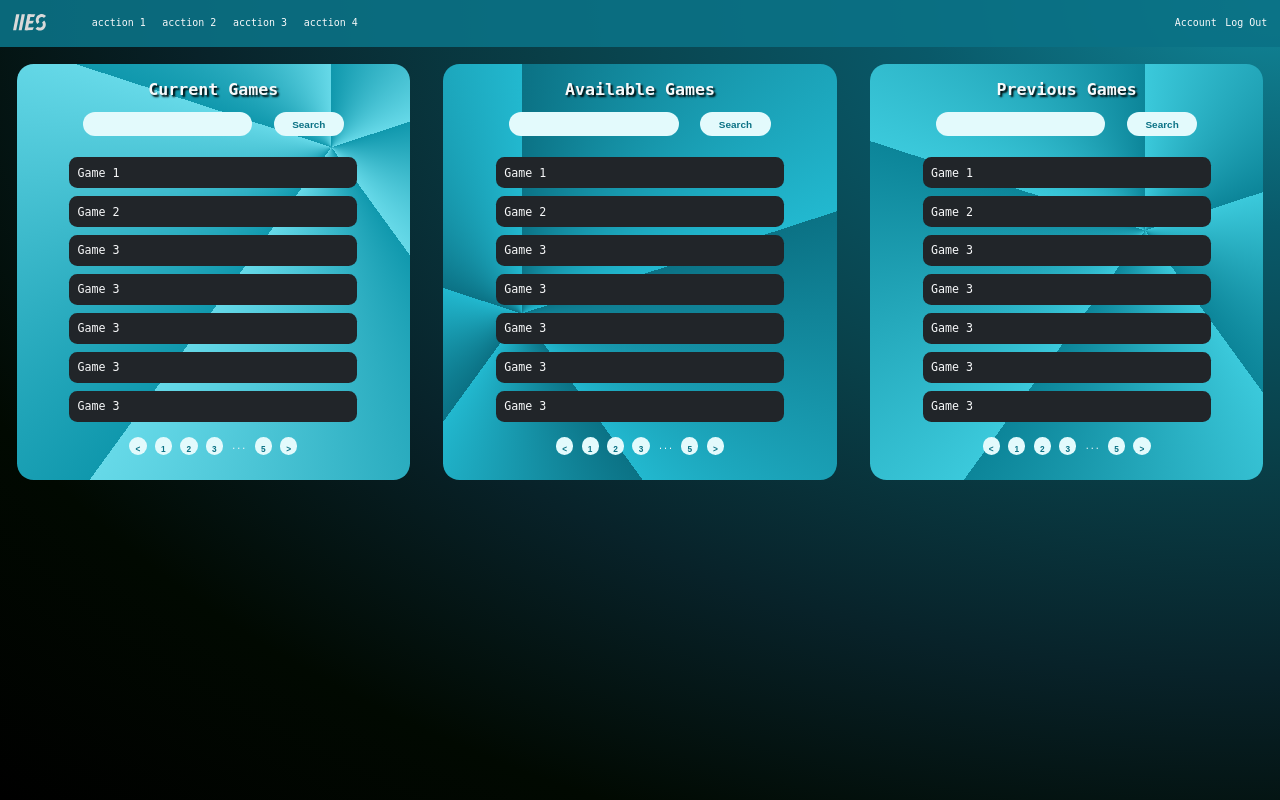
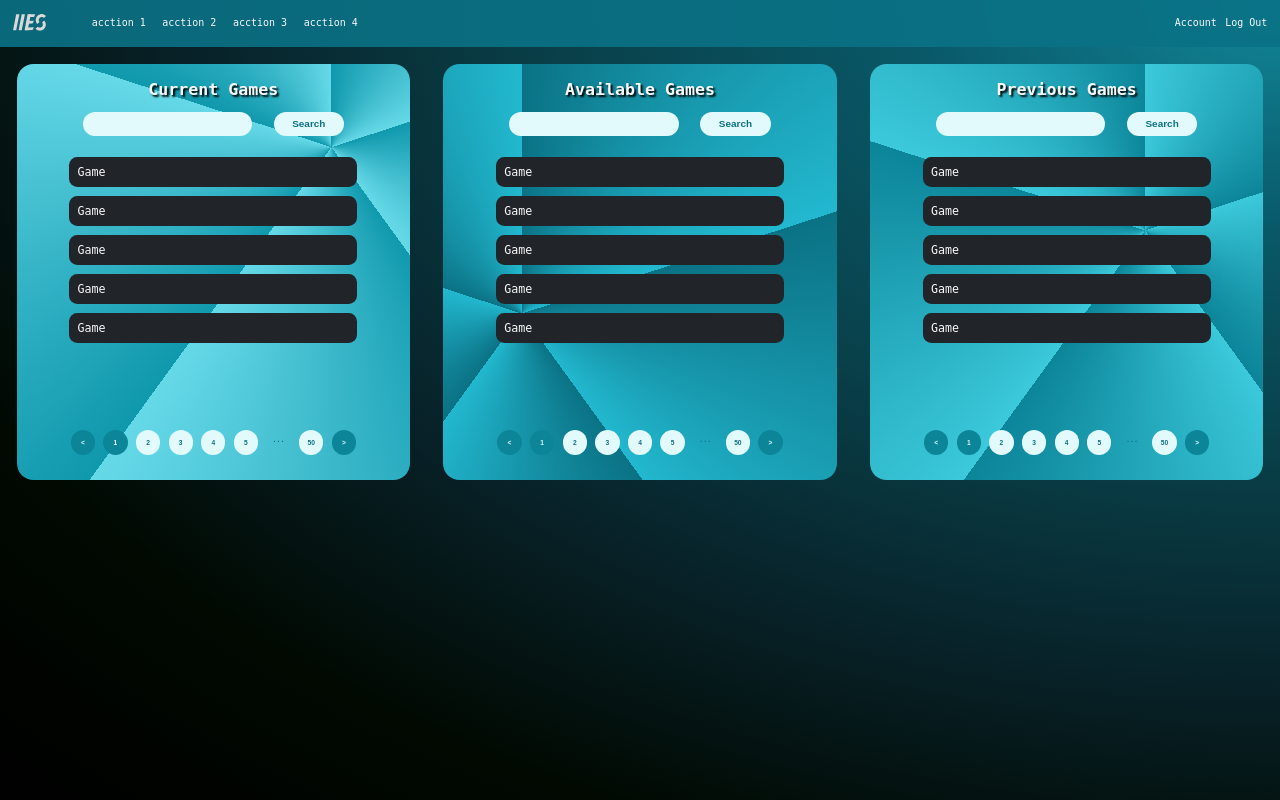
Before and after one commit to BrunBruno/ExchangeSimulatorFront, a React (Vite) app in the folder exchange-simulator/: page / in a window 1280 px wide. Built offline with nearby package versions, Linux system fonts and the light colour scheme.

Commit message:
Add paggination

```diff
--- a/exchange-simulator/src/components/hub-page/games-section/Crad.jsx
+++ b/exchange-simulator/src/components/hub-page/games-section/Crad.jsx
@@ -1,14 +1,76 @@
+import { useState } from "react";
 import classes from "./Games.module.scss";
 
 function Card(props) {
-  let currentPage = 1;
-  let totalPages = 5;
+  const [currentPage, setCurrentPage] = useState(1);
+  let totalPages = 50;
+  const buttonsToShow = 3;
   const pageNumbers = Array.from(
     { length: totalPages },
     (_, index) => index + 1
   );
 
-  const onPageChange = () => {};
+  const onPageChange = (pageNumber) => {
+    setCurrentPage(pageNumber);
+  };
+
+  const renderPageButtons = () => {
+    if (totalPages <= buttonsToShow) {
+      return pageNumbers.map((pageNumber) => (
+        <button
+          key={pageNumber}
+          onClick={() => onPageChange(pageNumber)}
+          disabled={currentPage === pageNumber}
+          className={currentPage === pageNumber ? classes.currentPage : ""}
+        >
+          {pageNumber}
+        </button>
+      ));
+    } else {
+      const middlePage = Math.floor(buttonsToShow / 2);
+      let startPage = currentPage - middlePage;
+      let endPage = currentPage + middlePage;
+
+      if (startPage <= 1) {
+        startPage = 1;
+        endPage = buttonsToShow + 2;
+      } else if (endPage >= totalPages) {
+        endPage = totalPages;
+        startPage = totalPages - buttonsToShow - 1;
+      }
+
+      return (
+        <>
+          {startPage > 1 && (
+            <>
+              <button onClick={() => onPageChange(1)}>1</button>
+              {startPage >= 2 && <p>...</p>}
+            </>
+          )}
+
+          {pageNumbers.slice(startPage - 1, endPage).map((pageNumber) => (
+            <button
+              key={pageNumber}
+              onClick={() => onPageChange(pageNumber)}
+              disabled={currentPage === pageNumber}
+              className={currentPage === pageNumber ? classes.currentPage : ""}
+            >
+              {pageNumber}
+            </button>
+          ))}
+
+          {endPage < totalPages && (
+            <>
+              {endPage <= totalPages - 1 && <p>...</p>}
+              <button onClick={() => onPageChange(totalPages)}>
+                {totalPages}
+              </button>
+            </>
+          )}
+        </>
+      );
+    }
+  };
 
   return (
     <div className={`${classes["games__card"]} ${classes["column-fit"]}`}>
@@ -18,54 +80,27 @@ function Card(props) {
         <button>Search</button>
       </form>
       <ul>
-        <li>Game 1</li>
-        <li>Game 2</li>
-        <li>Game 3</li>
-        <li>Game 3</li>
-        <li>Game 3</li>
-        <li>Game 3</li>
-        <li>Game 3</li>
-        <li>Game 3</li>
-        <li>Game 3</li>
-        <li>Game 3</li>
-        <li>Game 3</li>
-        <li>Game 3</li>
+        <li>Game</li>
+        <li>Game</li>
+        <li>Game</li>
+        <li>Game</li>
+        <li>Game</li>
       </ul>
       <div className={classes.pagination}>
         <button
           disabled={currentPage === 1}
           onClick={() => onPageChange(currentPage - 1)}
+          className={classes.currentPage}
         >
           {"<"}
         </button>
 
-        {pageNumbers.map((pageNumber, index) => {
-          if (
-            pageNumber === 1 ||
-            pageNumber === totalPages ||
-            (pageNumber >= currentPage - 2 && pageNumber <= currentPage + 2)
-          ) {
-            return (
-              <button
-                key={pageNumber}
-                onClick={() => onPageChange(pageNumber)}
-                disabled={currentPage === pageNumber}
-              >
-                {pageNumber}
-              </button>
-            );
-          } else if (
-            (pageNumber === currentPage - 3 && currentPage !== 4) ||
-            (pageNumber === currentPage + 3 && currentPage !== totalPages - 3)
-          ) {
-            return <span key={pageNumber}>...</span>;
-          }
-          return null;
-        })}
+        {renderPageButtons()}
 
         <button
           disabled={currentPage === totalPages}
           onClick={() => onPageChange(currentPage + 1)}
+          className={classes.currentPage}
         >
           {">"}
         </button>
--- a/exchange-simulator/src/components/hub-page/games-section/Games.module.scss
+++ b/exchange-simulator/src/components/hub-page/games-section/Games.module.scss
@@ -110,10 +110,32 @@
 
       button {
         @include mainButton;
-        font-size: 1rem;
+        font-size: 0.8rem;
         padding: 0.5rem;
         height: 100%;
         aspect-ratio: 1/1;
+      }
+
+      .currentPage {
+        @include seconadryButton;
+        font-size: 0.8rem;
+        padding: 0.5rem;
+        height: 100%;
+        aspect-ratio: 1/1;
+      }
+
+      p {
+        @include mainButton;
+        font-size: 0.8rem;
+        padding: 0.5rem;
+        height: 100%;
+        aspect-ratio: 1/1;
+        background-color: #0000;
+        &:hover {
+          background-color: #0000;
+          cursor: default;
+          border-color: #0000;
+        }
       }
     }
   }
```
